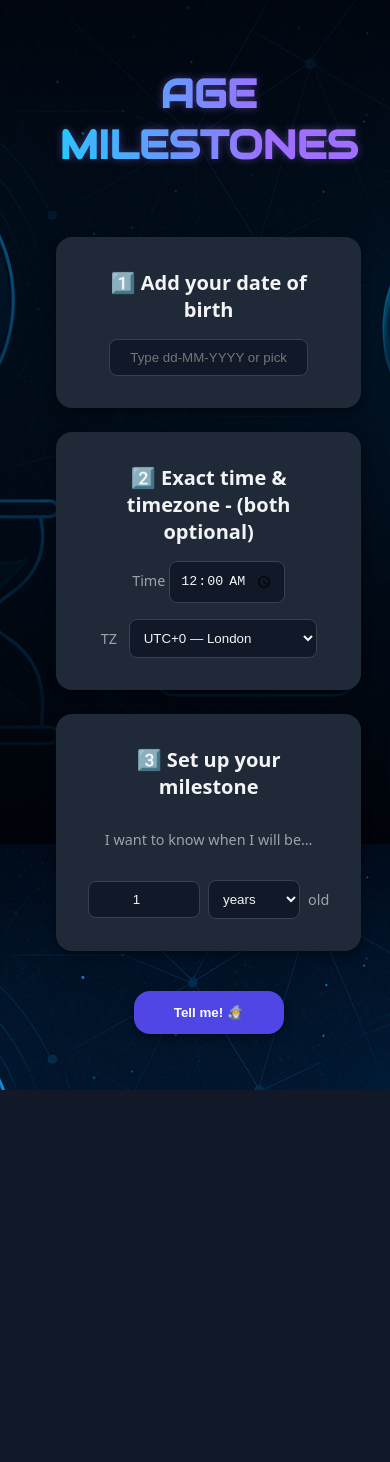
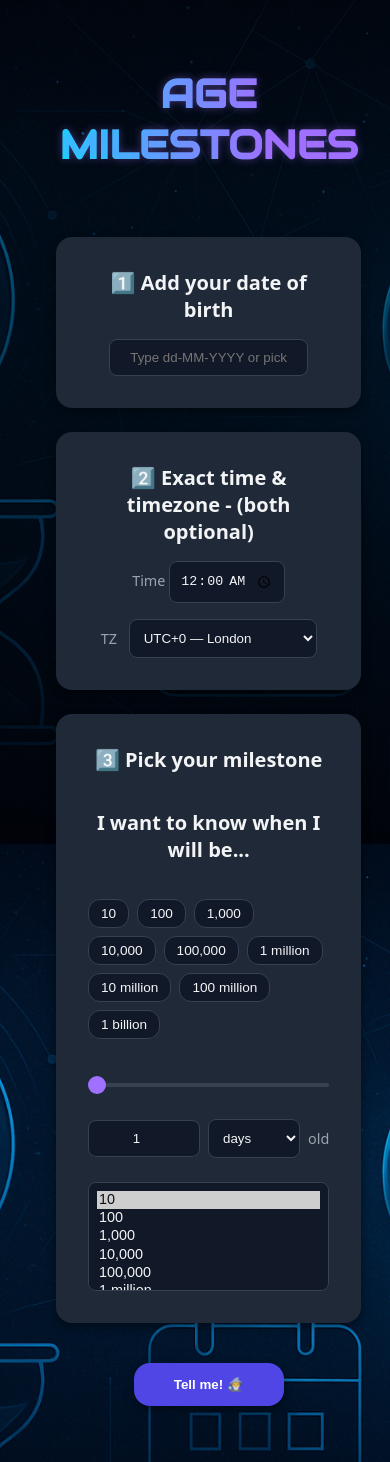
Before and after one commit to TrippyMagic/age-milestones, a React (Vite) app: page / in a window 390 px wide. Shown: the top 1462 px of the page. Before the commit the page ends 1090 px from the top, so only its background shows below. Built offline with nearby package versions, Linux system fonts and the light colour scheme.

Commit message:
added slider and shortcut picker, added tell me more button

```diff
--- a/src/App.tsx
+++ b/src/App.tsx
@@ -12,6 +12,12 @@ dayjs.extend(utc);
 
 /* ─────────  CONSTANTS  ───────── */
 const units = ["years", "months", "weeks", "days", "hours", "minutes", "seconds"] as const;
+const PRESETS = [10, 100, 1_000, 10_000, 100_000, 1_000_000, 10_000_000, 100_000_000, 1_000_000_000];
+const SLIDER_STEPS = [
+  10, 100, 1_000, 10_000, 100_000,
+  1_000_000, 10_000_000, 100_000_000, 1_000_000_000
+];
+
 type Unit = typeof units[number];
 
 /* ─────────  COMPONENT  ───────── */
@@ -21,9 +27,16 @@ export default function App() {
   const [birthTime, setBirthTime] = useState<string>("00:00");
   const [tzOff, setTzOff]         = useState<number>(0);
   const [amount, setAmount]       = useState<number>(1);
-  const [unit, setUnit]           = useState<Unit>("years");
+  const [unit, setUnit]           = useState<Unit>("days");
   const [result, setResult]       = useState<string | null>(null);
   const [error, setError]         = useState<string | null>(null);
+  const [showMore, setShowMore] = useState(false);
+
+  const sliderIndex = SLIDER_STEPS.findIndex((v) => v === amount);
+  const safeIndex = sliderIndex !== -1
+    ? sliderIndex
+    : SLIDER_STEPS.findIndex((v) => v > amount);
+
 
   useEffect(() => {
     document.body.style.backgroundColor = "#111827";
@@ -44,18 +57,37 @@ export default function App() {
     }
     setError(null);
 
-    /* Combina data + ora in stringa ISO, poi applica offset */
     const dateStr = dayjs(birthDate).format("YYYY-MM-DD");
     const dt      = dayjs(`${dateStr}T${birthTime}`).utcOffset(tzOff);
-
     const target  = dt.add(amount, unit).utcOffset(tzOff);
 
+    const niceAmount = formatNice(amount);
+
+    if (target.isValid()) {
+      /* normale */
       setResult(
-      `📅 You will be ${amount.toLocaleString()} ${unit} old on:\n` +
+        `📅 You will be ${niceAmount} ${unit} old on:\n` +
         target.format("D MMMM YYYY HH:mm:ss") +
         `  (UTC${tzOff >= 0 ? "+" : ""}${tzOff / 60})`
       );
+    } else {
+      const years = dayjs.duration({ [unit]: amount }).asYears(); // es. 1 000 000 000 seconds → 31.7 years
+      const approxYear = dayjs(birthDate).year() + Math.round(years);
+      setResult(
+        `≈ Year ${approxYear} (about ${niceAmount} ${unit} from your birth)\n` +
+        "The exact calendar date is beyond what this tool can represents. :)\n"
+      );
+    }
   };
+
+  const formatNice = (n: number) => {
+    if (n >= 1_000_000_000)
+      return `${(n / 1_000_000_000).toFixed(n % 1_000_000_000 ? 1 : 0)} billion`;
+    if (n >= 1_000_000)
+      return `${(n / 1_000_000).toFixed(n % 1_000_000 ? 1 : 0)} million`;
+    return n.toLocaleString();
+  };
+
 
   /* ─────────  UI  ───────── */
   return (
@@ -110,12 +142,36 @@ export default function App() {
             </select>
           </div>
         </section>
-
         {/* ③ Milestone */}
         <section className="card">
-          <span className="label">3️⃣ Set up your milestone</span>
-          <p className="muted">I want to know when I will be…</p>
+          <span className="label">3️⃣ Pick your milestone</span>
+          <p className="label">I want to know when I will be...</p>
+          {/* preset chips */}
+          <div className="chips">
+            {PRESETS.map((v) => (
+              <button
+                key={v}
+                type="button"
+                className={`chip ${amount === v ? "chip--active" : ""}`}
+                onClick={() => setAmount(v)}
+              >
+                {formatNice(v)}
+              </button>
+            ))}
+          </div>
 
+          {/* logarithmic slider */}
+          <input
+            type="range"
+            min={0}
+            max={SLIDER_STEPS.length - 1}
+            step={1}
+            value={safeIndex}
+            onChange={(e) => setAmount(SLIDER_STEPS[+e.target.value])}
+            className="slider"
+          />
+
+          {/* numeric input fallback */}
           <div className="milestone-row">
             <input
               type="number"
@@ -135,6 +191,18 @@ export default function App() {
             </select>
             <span className="muted">old</span>
           </div>
+          {window.innerWidth < 600 && (
+            <select
+              value={amount}
+              onChange={(e) => setAmount(+e.target.value)}
+              className="wheel"
+              size={5}
+            >
+              {SLIDER_STEPS.map((v) => (
+                <option key={v} value={v}>{formatNice(v)}</option>
+              ))}
+            </select>
+          )}
         </section>
       </div>
 
@@ -144,11 +212,28 @@ export default function App() {
 
       {error && <p className="error">{error}</p>}
       {result && !error && (
+        <>
           <pre className="result">
             {result.split("\n").map((line) => (
               <span key={line}>{line}<br /></span>
             ))}
           </pre>
+
+          {/* ─── NEW BUTTON ─── */}
+          <button
+            className="button more-btn"
+            onClick={() => setShowMore(!showMore)}
+          >
+            {showMore ? "Hide" : "Tell me more 🧙‍♂️🧙‍♂️🧙‍♂️!"}
+          </button>
+
+          {/* ─── COLLAPSIBLE PANEL ─── */}
+          {showMore && (
+            <div className="more-panel">
+              <p>🚧 <strong>Coming&nbsp;soon!</strong></p>
+            </div>
+          )}
+        </>
       )}
     </main>
   );
--- a/src/index.css
+++ b/src/index.css
@@ -127,6 +127,31 @@ body::before {
   transform: scale(0.97);
 }
 
+.more-btn {
+  margin-top: 16px;
+  background-color: #374151;   /* gray-700 */
+  font-size: 0.9rem;
+  padding: 10px 28px;
+}
+
+.more-panel {
+  margin-top: 20px;
+  background: #1f2937;         /* gray-800 */
+  border: 1px solid #374151;
+  border-radius: 12px;
+  padding: 18px;
+  width: 100%;
+  max-width: 480px;
+  text-align: center;
+  color: #9ca3af;              /* gray-400 */
+  animation: fadeIn 0.3s ease-out;
+}
+
+@keyframes fadeIn {
+  from { opacity: 0; transform: translateY(-6px); }
+  to   { opacity: 1; transform: translateY(0); }
+}
+
 /* Feedback text */
 .result {
   margin-top: 32px;
@@ -144,3 +169,55 @@ body::before {
   color: #f87171; /* red-400 */
   text-align: center;
 }
+
+/* ––––– chips ––––– */
+.chips { display:flex; flex-wrap:wrap; gap:8px; margin-bottom:12px; }
+.chip {
+  padding:6px 12px; font-size:.85rem; border-radius:12px; border:1px solid #374151;
+  background:#111827; color:#f3f4f6; cursor:pointer; transition:.15s;
+}
+.chip:hover      { background:#1f2937; }
+.chip--active    { background:#4f46e5; border-color:#4f46e5; }
+
+/* ––––– slider ––––– */
+.slider {
+  -webkit-appearance: none;
+  width: 100%;
+  margin: 16px 0;
+  background: transparent;
+}
+
+/* track */
+.slider::-webkit-slider-runnable-track {
+  height: 4px;
+  background: #374151;
+  border-radius: 2px;
+}
+.slider::-moz-range-track {
+  height: 4px;
+  background: #374151;
+  border-radius: 2px;
+}
+
+/* thumb */
+.slider::-webkit-slider-thumb {
+  -webkit-appearance: none;
+  width: 18px; height: 18px;
+  border-radius: 50%;
+  background: #a070ff;
+  cursor: pointer;
+  margin-top: -7px;
+}
+.slider::-moz-range-thumb {
+  width: 18px; height: 18px;
+  border-radius: 50%;
+  background: #a070ff;
+  cursor: pointer;
+}
+
+/* ––––– wheel (mobile) ––––– */
+.wheel {
+  width:100%; border:1px solid #374151; border-radius:8px;
+  background:#111827; color:#f3f4f6; padding:8px; margin-top:8px;
+  font-size:.9rem;
+}
```
Lines whose indentation alone changed are shown as unchanged.
